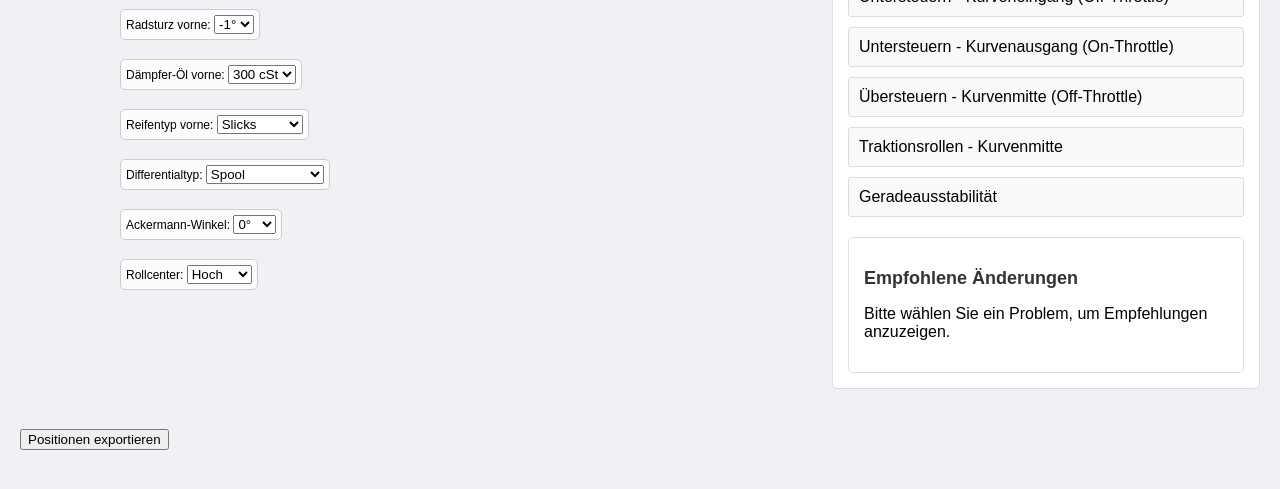
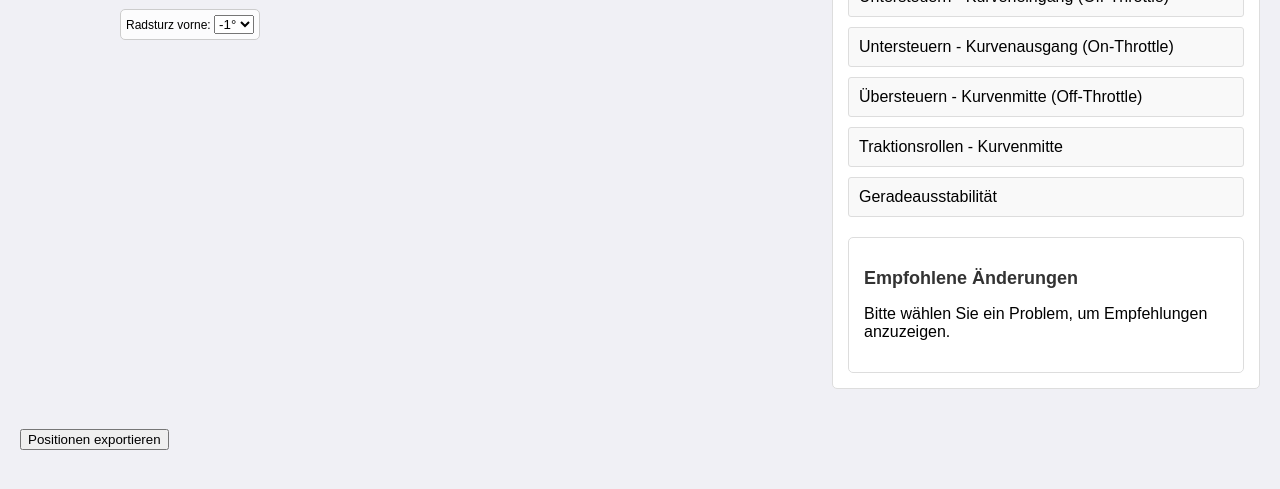
Before and after one commit to petertoeffels/rcsetup, a plain HTML site: page index.html in a window 1280 px wide. Shown: the part 221-710 px from the top of the page. Drawn offline with Linux system fonts and the light colour scheme.

Commit message:
Update index.html

```diff
--- a/index.html
+++ b/index.html
@@ -175,7 +175,7 @@
     <!-- Setup-Bereich -->
     <div class="setup">
       <h2>Fahrzeug-Setup</h2>
-      <img src="rc-car.jpg" alt="Setup Bild">
+      <img src="assets/rc-car.jpg" alt="Setup Bild">
 
       <!-- Dropdown-Menüs -->
       <div class="input-field" style="top: 50px; left: 100px;" data-id="spurweite">
@@ -193,51 +193,6 @@
           <option value="-1">-1°</option>
           <option value="-2">-2°</option>
           <option value="-3">-3°</option>
-        </select>
-      </div>
-
-      <div class="input-field" style="top: 150px; left: 100px;" data-id="daempfer">
-        <label for="daempfer">Dämpfer-Öl vorne:</label>
-        <select id="daempfer">
-          <option value="300">300 cSt</option>
-          <option value="400">400 cSt</option>
-          <option value="500">500 cSt</option>
-        </select>
-      </div>
-
-      <div class="input-field" style="top: 200px; left: 100px;" data-id="reifen">
-        <label for="reifen">Reifentyp vorne:</label>
-        <select id="reifen">
-          <option value="slicks">Slicks</option>
-          <option value="halbprofil">Halbprofil</option>
-          <option value="profil">Profilreifen</option>
-        </select>
-      </div>
-
-      <div class="input-field" style="top: 250px; left: 100px;" data-id="differential">
-        <label for="differential">Differentialtyp:</label>
-        <select id="differential">
-          <option value="spool">Spool</option>
-          <option value="kugeldiff">Kugeldifferential</option>
-          <option value="zahnrad">Zahnrad</option>
-        </select>
-      </div>
-
-      <div class="input-field" style="top: 300px; left: 100px;" data-id="ackermann">
-        <label for="ackermann">Ackermann-Winkel:</label>
-        <select id="ackermann">
-          <option value="0">0°</option>
-          <option value="10">10°</option>
-          <option value="20">20°</option>
-        </select>
-      </div>
-
-      <div class="input-field" style="top: 350px; left: 100px;" data-id="rollcenter">
-        <label for="rollcenter">Rollcenter:</label>
-        <select id="rollcenter">
-          <option value="hoch">Hoch</option>
-          <option value="mittel">Mittel</option>
-          <option value="niedrig">Niedrig</option>
         </select>
       </div>
     </div>
```
